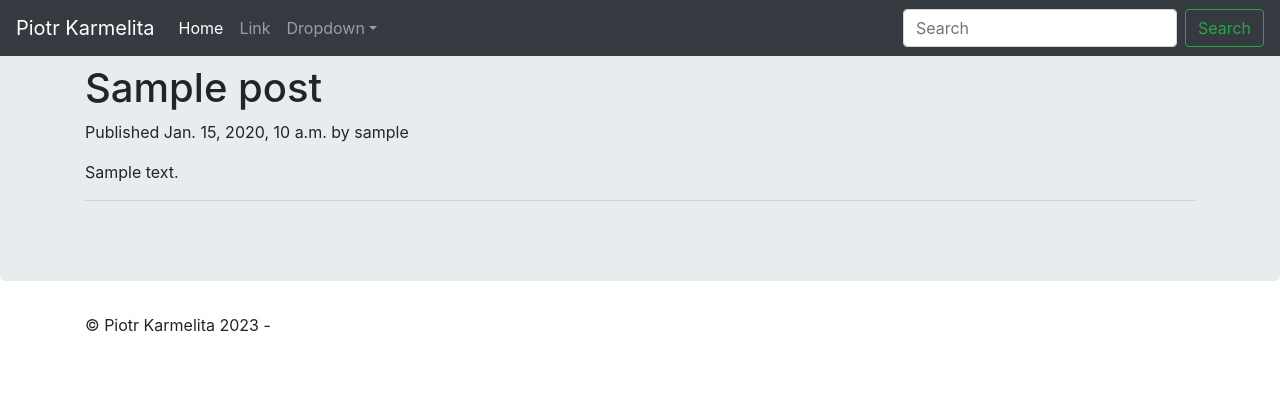
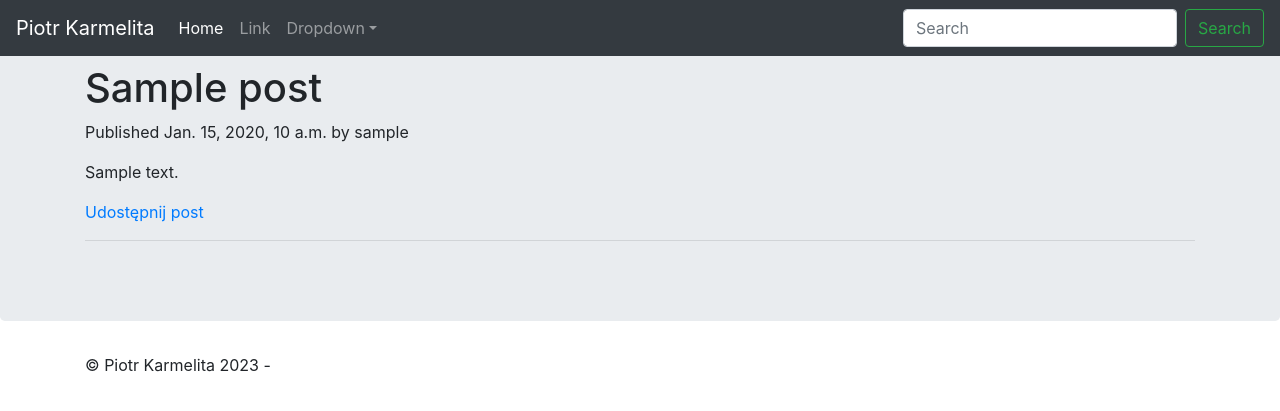
Before and after one commit to p-karmelita/Personal-website, a Django app: a page that uses mysite/templates/mysite/post/detail.html in a window 1280 px wide. Shown: the top 411 px of the page. Run offline with Django 4.2, Linux system fonts and the light colour scheme; tables that the repository leaves empty hold one stand-in row (values such as "Sample post"); some libraries are stand-ins or nearby versions.

Commit message:
Add fine crispy form to share post by email

```diff
--- a/mysite/templates/mysite/post/detail.html
+++ b/mysite/templates/mysite/post/detail.html
@@ -8,4 +8,9 @@
     Published {{ post.publish }} by {{ post.author }}
   </p>
   {{ post.body|linebreaks }}
+  <p>
+    <a href="{% url "mysite:post_share" post.id %}">
+    Udostępnij post
+    </a>
+  </p>
 {% endblock %}
--- a/mysite/urls.py
+++ b/mysite/urls.py
@@ -7,5 +7,5 @@ urlpatterns = [
     # path('', views.post_list, name='post_list'),
     path('', views.PostListView.as_view(), name='post_list'),
     path('<int:year>/<int:month>/<int:day>/<slug:post>/', views.post_detail, name='post_detail'),
-
+    path('<int:post_id>/share/', views.post_share, name='post_share'),
 ]
--- a/mysite/views.py
+++ b/mysite/views.py
@@ -1,6 +1,7 @@
 from django.shortcuts import render, get_object_or_404
 from django.core.paginator import Paginator, EmptyPage, PageNotAnInteger
 from django.views.generic import ListView
+from django.core.mail import send_mail
 from .models import Post
 from .forms import EmailPostForm
 
@@ -43,12 +44,28 @@ def post_detail(request, year, month, day, post):
 
 
 def post_share(request, post_id):
-    post = get_object_or_404(Post, id=post_id, status=Post.Status.PUBLISHED)
+    # Retrieve post by id
+    post = get_object_or_404(Post, id=post_id, \
+                                   status=Post.Status.PUBLISHED)
+    sent = False
+
     if request.method == 'POST':
+        # Form was submitted
         form = EmailPostForm(request.POST)
         if form.is_valid():
+            # Form fields passed validation
             cd = form.cleaned_data
-        else:
-            form = EmailPostForm()
-        return render(request, 'blog/post/share.html', {'post': post,
-                                                        'form': form})
+            post_url = request.build_absolute_uri(post.get_absolute_url())
+            subject = f"{cd['name']} zaleca Ci przeczytanie " \
+                      f"{post.title}"
+            message = f"Przeczytaj {post.title} pod adresem {post_url}\n\n" \
+                      f"komentarze {cd['name']}: {cd['comments']}"
+            send_mail(subject, message, 'karpiotr90@gmail.com',
+                      [cd['to']])
+            sent = True
+
+    else:
+        form = EmailPostForm()
+    return render(request, 'mysite/post/share.html', {'post': post,
+                                                    'form': form,
+                                                    'sent': sent})
```
Also changed, not shown: mysite/templates/mysite/post/share.html (added, +24 -0 lines).
